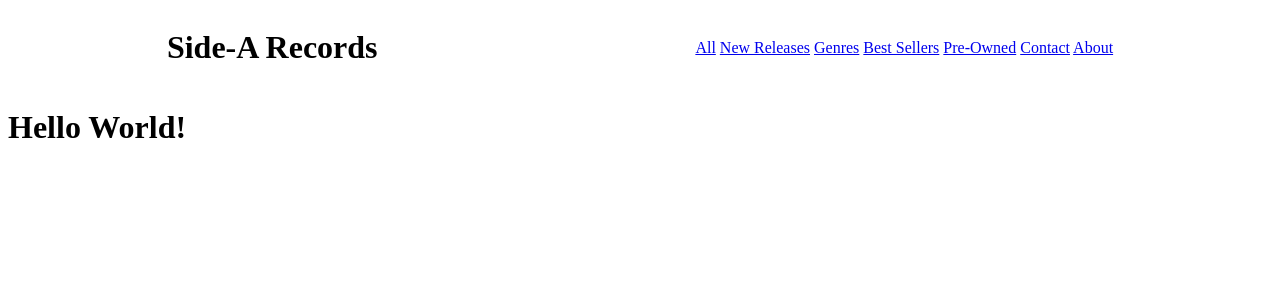
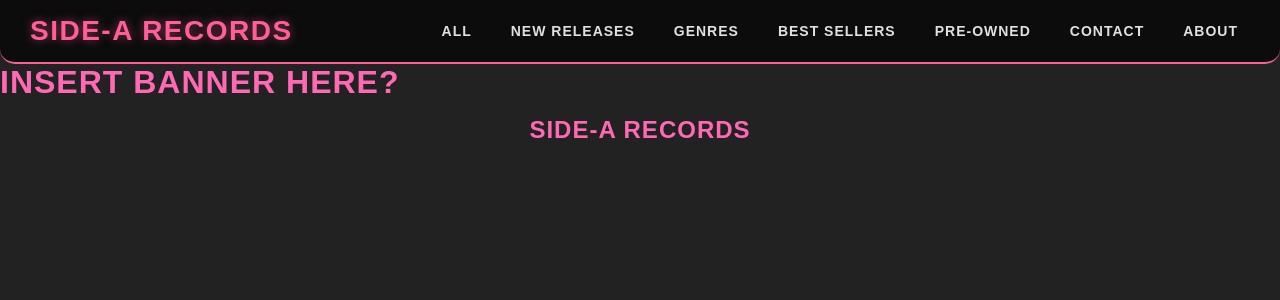
Before and after one commit to AvaTuttle/capstone, a Django app: page / in a window 1280 px wide. Shown: the top 300 px of the page. Run offline with Django 5.2, Linux system fonts and the light colour scheme.

Commit message:
most recent changes

```diff
--- a/config/urls.py
+++ b/config/urls.py
@@ -20,6 +20,7 @@ from pages import views
 
 urlpatterns = [
     path('admin/', admin.site.urls),
-    path('', views.first_view, name='first_view')
+    path('', views.first_view, name='first_view'),
+    path("about/", include('pages.urls'))
 
 ]
--- a/pages/urls.py
+++ b/pages/urls.py
@@ -0,0 +1,6 @@
+from django.urls import path
+from . import views
+
+urlpatterns = [
+    path("about/", views.about_view, name="about"),
+]
--- a/pages/views.py
+++ b/pages/views.py
@@ -3,3 +3,18 @@ from django.shortcuts import render
 # Create your views here.
 def first_view(request):
     return render(request, "base.html")
+
+def about_view(request):
+    return render(request, "pages/about.html")
+
+"""
+Class-based views:
+
+View        = generic view
+ListView    = get a list of records
+DetailView  = get a single(detail) record
+CreateView  = create a new record
+DeleteView  = remove a record
+UpdateView  = modify an existing record
+LoginView   = login
+"""
--- /dev/null
+++ b/static/css/about.css
@@ -0,0 +1,18 @@
+.about-section {
+    display: flex;
+    background-color: rgba(6, 15, 32, 0.651);
+    color:  #ff69b4;
+    justify-content: center;
+    align-items: center;
+    height: 200px;
+    margin: 50px 10%;
+    border-radius: 20px;
+    border: 5px solid #ff69b4;
+    padding: 20px;
+    box-shadow: 0 0 15px rgba(0,0,0,0.5);
+}
+
+.about-section .about-content {
+    text-align: center;
+
+}
--- a/static/css/base.css
+++ b/static/css/base.css
@@ -1,15 +1,29 @@
 body {
-
+    height: 100%;
+    margin: 0;
+    font-family: 'Poppins', sans-serif;
+    background: rgba(10, 10, 10, 0.9);
+    color: #f0f0f0;
 }
 
 h1, h2, h3 {
-
+    margin: 0 0 15px;
+    font-family: 'Poppins', sans-serif;
+    text-transform: uppercase;
+    font-weight: 600;
+    letter-spacing: 1px;
+    color: #ff69b4;
 }
 
 a {
-
+    color: #ff69b4;
+    text-decoration: none;
+    font-weight: 500;
+    transition: color 0.3s ease;
 }
 
 a:hover {
+    color: #ff85c0;
+    text-shadow: 0 0 6px rgba(255, 133, 192, 0.5);
 
 }
--- /dev/null
+++ b/static/css/footer.css
@@ -0,0 +1,13 @@
+.site-footer{
+    background: 1a1a1a;
+}
+
+.site-footer .site-logo{
+
+}
+
+.site-footer .site-logo h2{
+    align-items: center;
+    text-align: center;
+
+}
--- a/static/css/header.css
+++ b/static/css/header.css
@@ -1,21 +1,45 @@
 .site-header {
     display: flex;
-    justify-content: space-around;
+    justify-content: space-between;
+    align-items: center;
+    padding: 15px 30px;
+    background: rgba(10, 10, 10, 0.9);
+    border-bottom: 2px solid #ff5e99;
+    backdrop-filter: blur(10px);
+    border-radius: 0 0 15px 15px;
+}
+
+.site-header .logo a{
+    font-size: 28px;
+    font-weight: 600;
+    margin: 0;
+    color: #ff5e99;
+    text-transform: uppercase;
+    letter-spacing: 1.5px;
+    text-shadow: 0 0 10px rgba(255, 94, 153, 0.5);
+    font-family: 'Poppins', sans-serif;
     align-items: center;
 }
 
-.logo h1 {
-
+.site-header .nav {
+    display: flex;
+    gap: 15px;
 }
 
-.nav {
-
+.site-header .nav a {
+    color: #e0e0e0;
+    text-decoration: none;
+    font-size: 14px;
+    font-weight: bold;
+    text-transform: uppercase;
+    letter-spacing: 1px;
+    padding: 8px 12px;
+    border-radius: 15px;
+    transition: all 0.3s ease;
 }
 
-.nav a {
-
+.site-header .nav a:hover {
+    background: rgba(255, 94, 153, 0.15);
+    color: #ff5e99;
+    text-shadow: 0 0 8px rgba(255, 94, 153, 0.5);
 }
-
-.nav a:hover {
-
-}
--- a/templates/base.html
+++ b/templates/base.html
@@ -5,14 +5,16 @@
     <meta charset="UTF-8">
     <meta name="viewport" content="width=device-width, initial-scale=1.0">
     <link rel="stylesheet" href="{% static 'css/base.css' %}">
-<link rel="stylesheet" href="{% static 'css/header.css' %}">
+    <link rel="stylesheet" href="{% static 'css/header.css' %}">
+    <link rel="stylesheet" href="{% static 'css/about.css' %}">
+    <link rel="stylesheet" href="{% static 'css/footer.css' %}">
 
     <title>Document</title>
 </head>
 <body>
     <header class="site-header">
         <div class="logo">
-            <h1>Side-A Records</h1>
+            <a href="{% url 'first_view' %}">Side-A Records</a>
         </div>
         <nav class="nav">
             <a href="#">All</a>
@@ -21,11 +23,22 @@
             <a href="#">Best Sellers</a>
             <a href="#">Pre-Owned</a>
             <a href="#">Contact</a>
-            <a href="#">About</a>
+            <a href="{% url 'about' %}">About</a>
         </nav>
     </header>
 
-    <h1>Hello World!</h1>
+    <div>
+        <h1>insert banner here?</h1>
+    </div>
 
+    {% block content %}
+
+    {% endblock content %}
+
+    <footer class="site-footer">
+        <div class="site-logo">
+            <h2>Side-A Records</h2>
+        </div>
+    </footer>
 </body>
 </html>
```
Also changed, not shown: templates/pages/about.html (+15 -0 lines).
